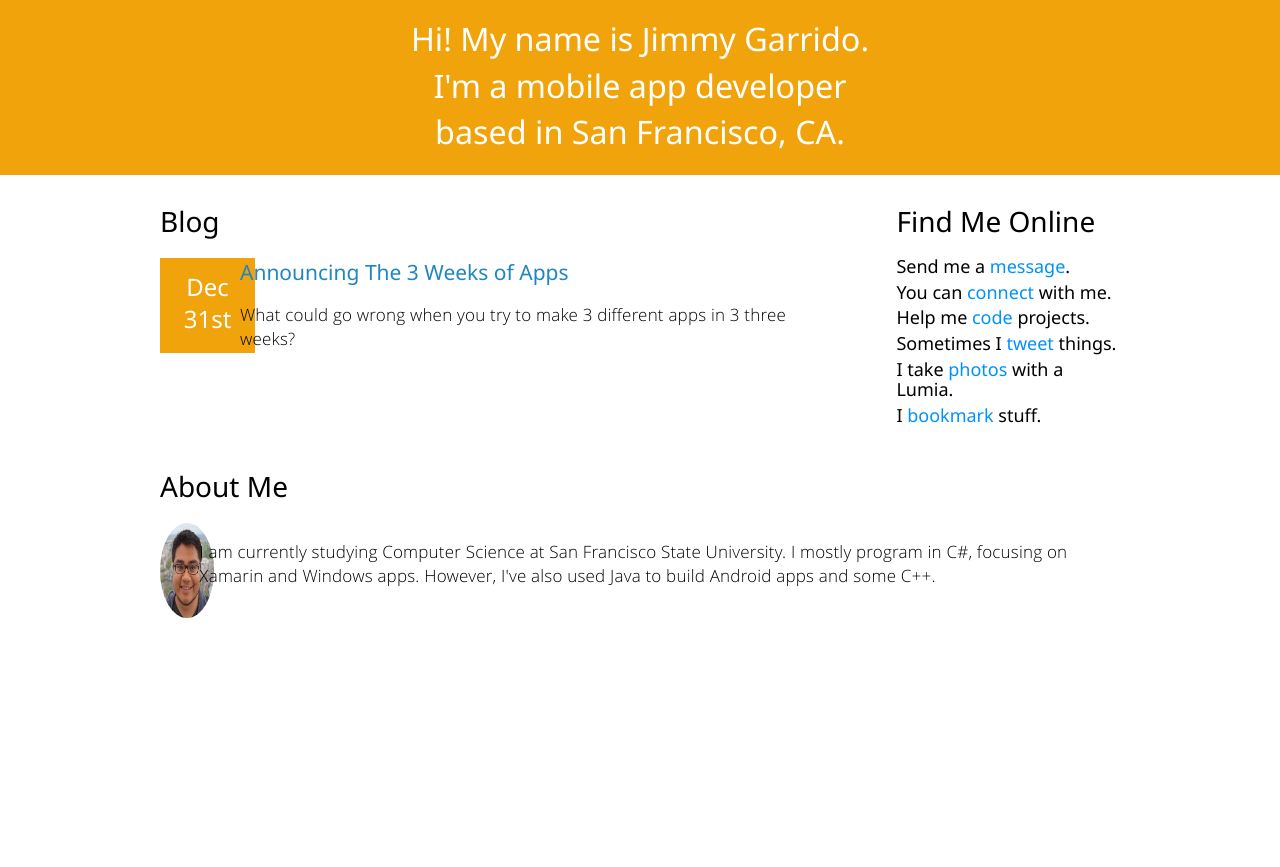
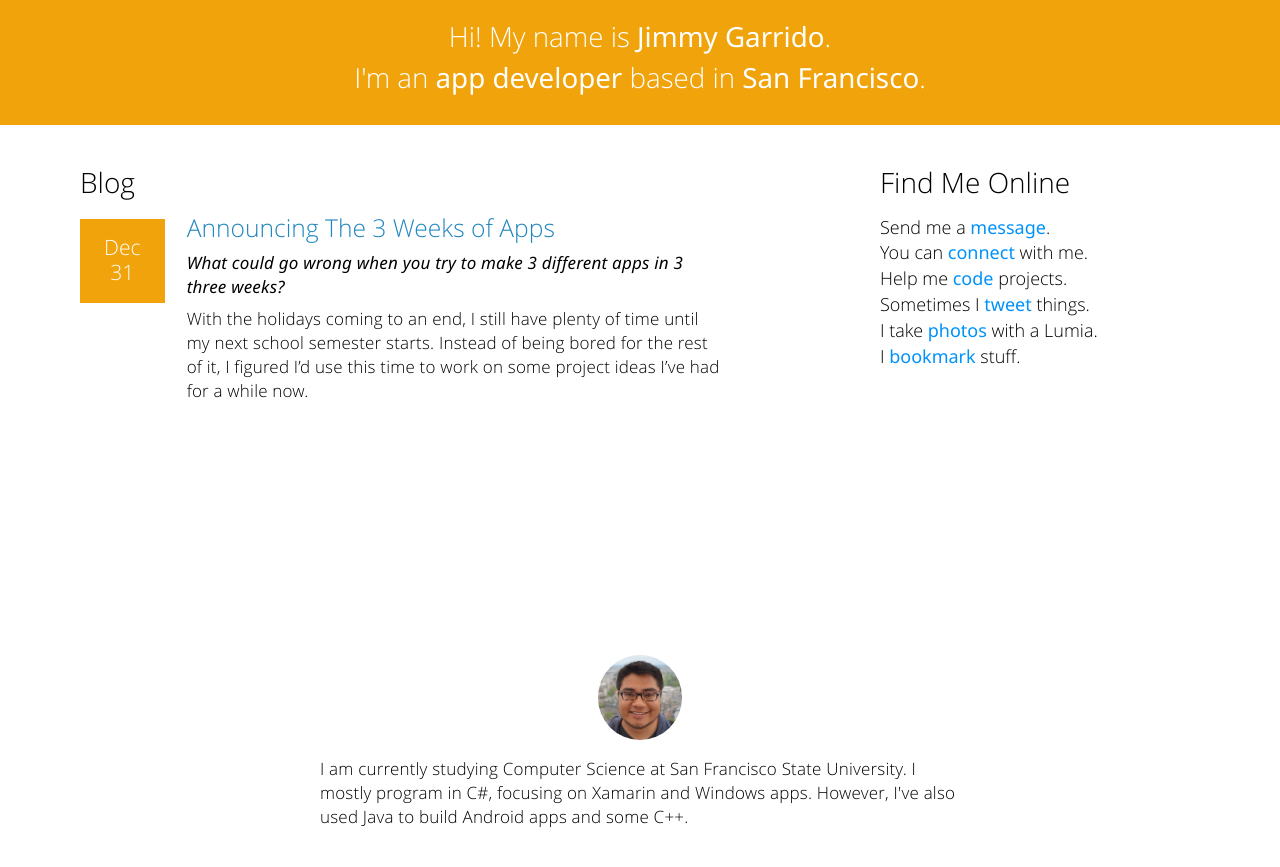
Before and after one commit to jimmgarrido/jimmgarr-site, a Jekyll site: the page built from index.html, in a window 1280 px wide. Shown: the top 867 px of the page. Built offline with Jekyll 4.4.1, drawn with Linux system fonts in a browser that asks for light colours.

Commit message:
Tweak stuff

```diff
--- a/_layouts/homepage.html
+++ b/_layouts/homepage.html
@@ -34,9 +34,8 @@
 		<style>
 			#header {
 				background-color:#fa6800;
-				height: 185px;
-				margin-top:-10px;
-				padding-top:20px;
+				height: 125px;
+				padding-top: 10px;
 			}
 
 			#header-phone {
@@ -47,7 +46,7 @@
 			}
 
 			#header-text {
-				font-size:2.1em;
+				font-size: 1.8em;
 				text-align:center;
 				color:white;
 			}
@@ -62,6 +61,7 @@
 				color:black;
 				font-size:28px;
 				text-align:left;
+				font-family:"Segoe UI SemiLight","Open Sans Light",sans-serif,serif
 			}
 
 			#mobile-h1 {
@@ -72,6 +72,7 @@
 			}
 
 			.metro h2 {
+				font-family: "Segoe UI SemiLight", "Open Sans Light", Verdana, Arial, Helvetica, sans-serif;
 				font-size:18px;
 				margin-bottom: -5px;
 			}
@@ -82,8 +83,9 @@
 			}
 
 			.metro h3 {
-				font-size:21px;
-				line-height:28px;
+				font-family: "Segoe UI SemiLight", "Open Sans Light", Verdana, Arial, Helvetica, sans-serif;
+				font-size:1.4rem;
+				line-height:0.5em;
 				margin-top: 0px;
 			}
 
@@ -95,8 +97,7 @@
 			}
 
 			.metro p {
-				font-family: "Segoe UI Light", "Open Sans Light", Verdana, Arial, Helvetica, sans-serif;
-				font-weight: 300;
+				font-family: "Segoe UI SemiLight", "Open Sans Light", Verdana, Arial, Helvetica, sans-serif;
 				font-size: 17px;
 				line-height: 18pt;
 				letter-spacing: .2px;
@@ -107,15 +108,24 @@
 				font-size: 14px;
 			}
 
+			#post-desc{
+				font-family: "Segoe UI", "Open Sans", Verdana, Arial, Helvetica, sans-serif;
+				font-style: italic;
+			}
+
+			#post-excerpt {
+				margin-top: -0.5em;
+			}
+
 			.center-image {
-				margin:0 auto 0 auto;
+				margin:0 auto;
 				display: block;
 			}
 
 			#date-block {
-				padding-top:15px;
-				width: 95px;
-				height: 95px;
+				padding-top:1em;
+				width: 5.5em;
+				height: 5.5em;
 			}
 
 			#mobile-date-block {
@@ -130,9 +140,10 @@
 				color: white !important;
 				text-align: center !important;
 				padding:0 0 0 0 !important;
-				font-weight: 500 !important;
-				margin:0 0 4px 0 !important;
-				font-size: 24px !important;
+				font-family: "Segoe UI Light", "Open Sans Light", Verdana, Arial, Helvetica, sans-serif;
+				margin:0 0 0 0 !important;
+				font-size: 1.2rem !important;
+				line-height: 1.2em !important;
 			}
 
 			.date-mobile {
@@ -144,6 +155,14 @@
 				font-size: 18px !important;
 			}
 
+			.post-details {
+				padding-top: 0.2em;
+			}
+
+			.main-content {
+				margin-top: 2.0em;
+			}
+
 			.metro strong {
 				font-weight: normal;
 				font-family: "Segoe UI", "Open Sans Bold", Verdana, Arial, Helvetica, sans-serif;
@@ -151,13 +170,13 @@
 		</style>
 	</head>
 
-	<!--Deaktop Header-->
+	<!--Desktop Header-->
 	<body class="metro">
 		<section id="header" class="flex-grid no-phone">
 			<div class="container">
 				<h1 id="header-text">Hi! My name is <strong>Jimmy Garrido</strong>.</h1>
-				<h1 id="header-text">I'm a <strong>mobile app developer</strong></h1>
-				<h1 id="header-text">based in <strong>San Francisco, CA</strong>.</h1>
+				<h1 id="header-text">I'm an <strong> app developer</strong> based in <strong>San Francisco</strong>.</h1>
+				<!--<h1 id="header-text">based in <strong>San Francisco, CA</strong>.</h1>-->
 			</div>
 		</section>
 
@@ -172,17 +191,15 @@
 		</section>
 
 		<!--Desktop Content-->
-		<section class="flex-grid no-phone no-tablet">
-			<div class="container">
-				<div class="flex-grid">
-					<div class="row" style="margin: 20px 0 40px 0">
-						<div class="span8 offset1">
+		<section class="flex-grid no-phone no-tablet main-content">
+			<div class="row flex-just-sa">
+				<div class="cell size6">
 					<h1>Blog</h1>
 
 					{{ content }}
 
 				</div>
-						<div class="span3" style="margin-left:65px">
+				<div class="cell size3">
 					<h1 style="margin-bottom:20px">Find Me Online</h1>
 					<h2>Send me a <a href="mailto:jimmy@nexdev.co" style="color:#0092fa"><strong>message</strong></a>.</h2>
 					<h2>You can <a href="https://www.linkedin.com/pub/jimmy-garrido/74/402/b21" style="color:#0092fa"><strong>connect</strong></a> with me.</h2>
@@ -192,22 +209,13 @@
 					<h2>I <a href="https://preserve.io/u/jimmgarr" style="color:#0092fa"><strong>bookmark</strong></a> stuff.</h2>
 				</div>
 			</div>
-					<div class="row">
-						<div class="span8 offset1">
-							<h1>About Me</h1>
-							<div class="row" style="padding-top:10px">
-								<div class="span2">
-									<img src="assets/me.jpg" style="height:95px; border-radius:50%"/>
-								</div>
-								<div class="span5" style="margin-left:-15px">
+			<div class="row flex-just-center" style="margin-top:200px">
+				<div class="cell size6">
+					<img src="assets/me.jpg" class="center-image" style="height:5.5em; border-radius:50%;">
 					<p>
 						I am currently studying Computer Science at San Francisco State University. I  mostly program in C#, focusing on Xamarin and Windows apps. However, I've also
 						used Java to build Android apps and some C++.
 					</p>
-								</div>
-							</div>
-						</div>
-					</div>
 				</div>
 			</div>
 		</section>
--- a/index.html
+++ b/index.html
@@ -3,10 +3,10 @@
 layout: homepage
 
 ---
-{% for post in site.posts limit:1 %}
+{% for post in site.posts limit:3 %}
 <!--Blog layout for bigger toys-->
 <div class="row no-phone" style="padding-top:10px; margin-bottom:35px">
-	<div class="span2">
+	<div class="cell size2">
 		<div id="date-block">
 			<h3 class="date">
 				{% assign m = post.date | date: "%B" %}
@@ -18,22 +18,15 @@
 
 			</h3>
 			<h3 class="date">
-				{% assign d = post.date | date: "%-d" %}
-				{% case d %}
-				  {% when '1' or '21' or '31' %}{{ d }}st
-				  {% when '2' or '22' %}{{ d }}nd
-				  {% when '3' or '23' %}{{ d }}rd
-				  {% else %}{{ d }}th
-				{% endcase %}
+				{{ post.date | date: "%-d" }}
 			</h3>
 		</div>
 	</div>
-	<div class="span5" style="margin-left: -15px">
+	<div class="cell size10  post-details">
 		<a href="{{ post.url }}">
 			<h3>{{ post.title }}</h3></a>
-		{% if post.description %}
-		<p>{{ post.description }}</p>
-		{% endif %}
+			<p id="post-desc">{{ post.description }}</p>
+			<p id="post-excerpt">{{ post.excerpt | remove: '<p>' | remove: '</p>' }}</p>
 	</div>
 </div>
 
```
Lines whose indentation alone changed are shown as unchanged.
